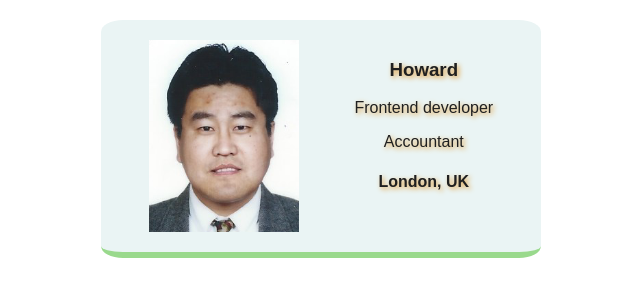
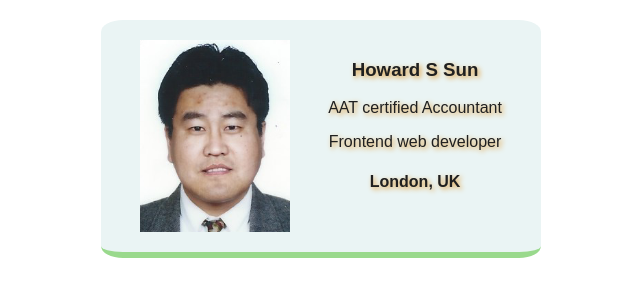
Before and after one commit to howard-ss/business-card, a plain HTML site: page index.html in a window 1280 px wide. Shown: the whole page, without its empty margins (319-959 px from the left). Drawn offline with nearby package versions, Linux system fonts and the light colour scheme.

Commit message:
Update index.html

```diff
--- a/index.html
+++ b/index.html
@@ -6,9 +6,9 @@
         <div class="card">
             <img class="avatar" src="profile photo.png">
             <div >
-                <h3>Howard</h3>
-                <p>Frontend developer</p>
-                <p>Accountant</p>
+                <h3>Howard S Sun</h3>
+                <p> AAT certified Accountant</p>
+                <p>Frontend web developer</p>
                 <h4>London, UK</h4>
             </div>
         </div>
```
